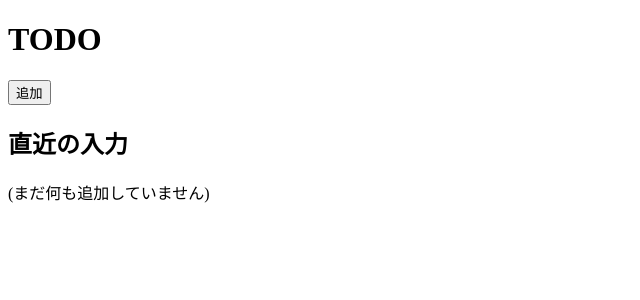
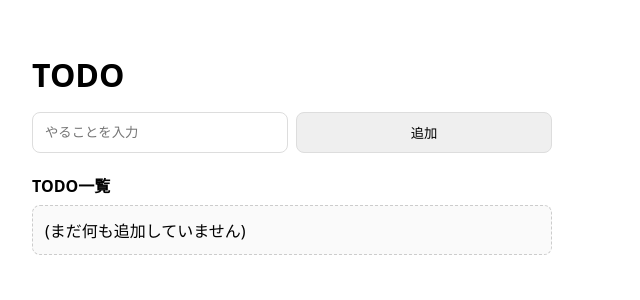
Before and after one commit to yy05853/yy-website, a React (Vite) app in the folder my-app/: page / in a window 1280 px wide. Shown: the top 300 px of the page, without its empty margins (0-640 px from the left). Built offline with nearby package versions, Linux system fonts and the light colour scheme.

Commit message:
入力欄と一覧を作成した

```diff
--- a/my-app/package.json
+++ b/my-app/package.json
@@ -14,7 +14,8 @@
   },
   "dependencies": {
     "react": "^19.1.0",
-    "react-dom": "^19.1.0"
+    "react-dom": "^19.1.0",
+    "react-hook-form": "^7.62.0"
   },
   "devDependencies": {
     "@eslint/js": "^9.30.1",
--- a/my-app/src/App.tsx
+++ b/my-app/src/App.tsx
@@ -1,23 +1,138 @@
+import { useState } from "react";
+import { useForm, type SubmitHandler } from "react-hook-form";
+
+type Todo = {
+    id: string;
+    title: string;
+    done: boolean;
+};
+
+type FormValues = {
+    todo: string;
+};
 
 export default function App() {
-    const lastAdded = "";
+    const [todos, setTodos] = useState<Todo[]>([]);
 
-    const handleSubmit = (e: React.FormEvent<HTMLFormElement>) => {
-        e.preventDefault();
-        console.log("test");
-    }
+    const { register, handleSubmit, reset } = useForm<FormValues>({
+        defaultValues: { todo: ""},
+    });
+
+    const onSubmit: SubmitHandler<FormValues> = ({ todo }) => {
+        const title = todo.trim();
+        if (!title) return;
+
+        const newTodo: Todo = {
+            id: crypto.randomUUID(),
+            title,
+            done: false,
+        };
+
+        setTodos((prev) => [newTodo, ...prev]);
+        reset({ todo: "" });
+    };
+
+    const toggleDone = (id: string) => {
+        setTodos((prev) =>
+            prev.map((t) => (t.id === id ? { ...t, done: !t.done } : t))
+        );
+    };
+
+    const removeTodo = (id: string) => {
+        setTodos((prev) => prev.filter((t) => t.id !== id));
+    };
 
     return (
-        <main>
-            <h1>TODO</h1>
-            <form onSubmit={handleSubmit}>
-                <button type="submit">追加</button>
+        <main style={{ fontFamily: "system-ui, sans-serif", padding: 24, maxWidth: 520 }}>
+            <h1 style={{ marginBottom: 16 }}>TODO</h1>
+
+            <form
+                onSubmit={handleSubmit(onSubmit)}
+                style={{ display: "flex", gap: 8, marginBottom: 20 }}
+            >
+                <input
+                    {...register("todo", { required: true })}
+                    placeholder="やることを入力"
+                    aria-label="やること"
+                    style={{
+                        flex: 1,
+                        padding: "10px 12px",
+                        borderRadius: 8,
+                        border: "1px solid #ddd",
+                    }}
+                />
+                <button
+                    type="submit"
+                    style={{
+                        flex: 1,
+                        padding: "10px 12px",
+                        borderRadius: 8,
+                        border: "1px solid #ddd",
+                    }}>
+                        追加
+                    </button>
             </form>
+
             <section>
-                <h2>直近の入力</h2>
-                <div>
-                    {lastAdded || "(まだ何も追加していません)"}
-                </div>
+                <h2 style={{ fontSize: 16, marginBottom: 8 }}>TODO一覧</h2>
+
+                {todos.length === 0 ? (
+                    <div
+                        style={{
+                        padding: "12px",
+                        borderRadius: 8,
+                        border: "1px dashed #ccc",
+                        background: "#fafafa",
+                        }}
+                    >
+                        (まだ何も追加していません)
+                    </div>
+                ) : (
+                    <ul style={{ listStyle: "none", padding: 0, margin: 0, display: "grid", gap: 8 }}>
+                        {todos.map((t) => (
+                            <li
+                                key={t.id}
+                                style={{
+                                display: "flex",
+                                alignItems: "center",
+                                gap: 12,
+                                padding: "10px 12px",
+                                border: "1px solid #eee",
+                                borderRadius: 8,
+                                }}
+                            >
+                                <input
+                                    type="checkbox"
+                                    checked={t.done}
+                                    onChange={() => toggleDone(t.id)}
+                                    aria-label="完了にする"
+                                />
+                                <span
+                                    style={{
+                                        flex: 1,
+                                        textDecoration: t.done ? "line-through" : "none",
+                                        opacity: t.done ? 0.6 : 1,
+                                        whiteSpace: "pre-wrap",
+                                    }}
+                                >
+                                    {t.title}
+                                </span>
+                                <button
+                                    onClick={() => removeTodo(t.id)}
+                                    style={{
+                                        padding: "6px 10px",
+                                        borderRadius: 6,
+                                        border: "1px solid #ddd",
+                                        background: "#fff",
+                                        cursor: "pointer",
+                                    }}
+                                >
+                                    削除
+                                </button>
+                            </li>
+                        ))}
+                    </ul>
+                )}
             </section>
         </main>
     )
```
Also changed, not shown: 1 other file (tests, documents, lock files or other folders).
